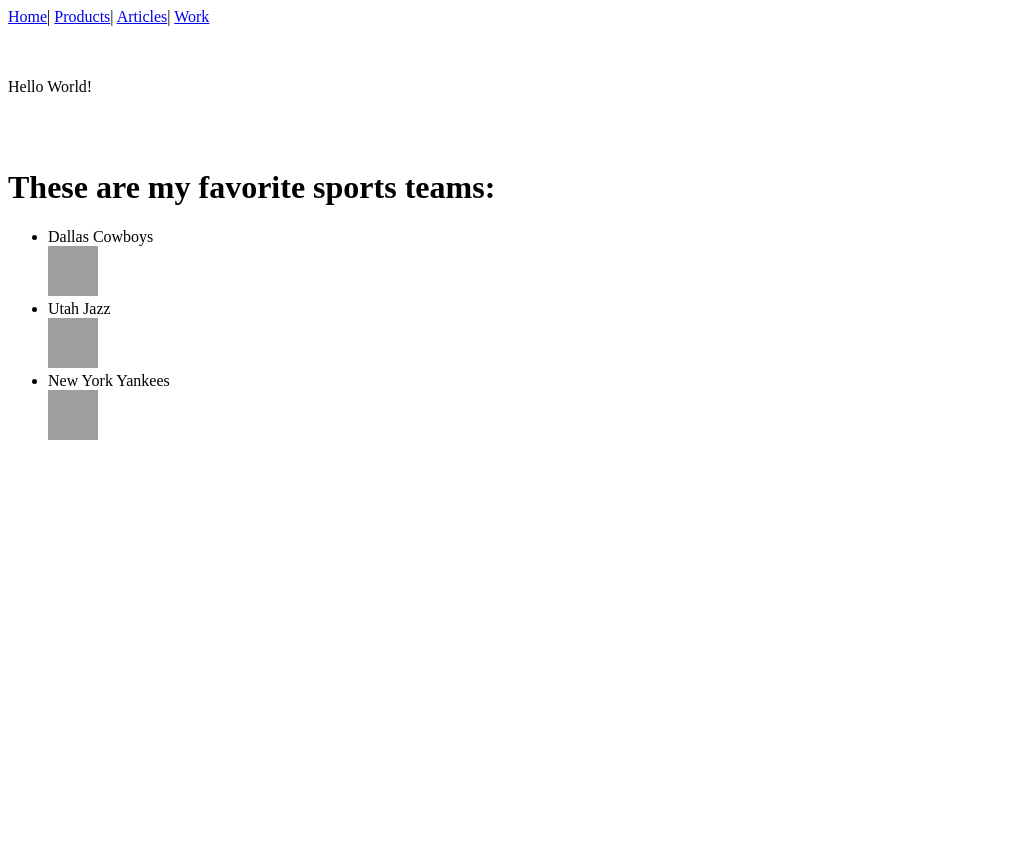
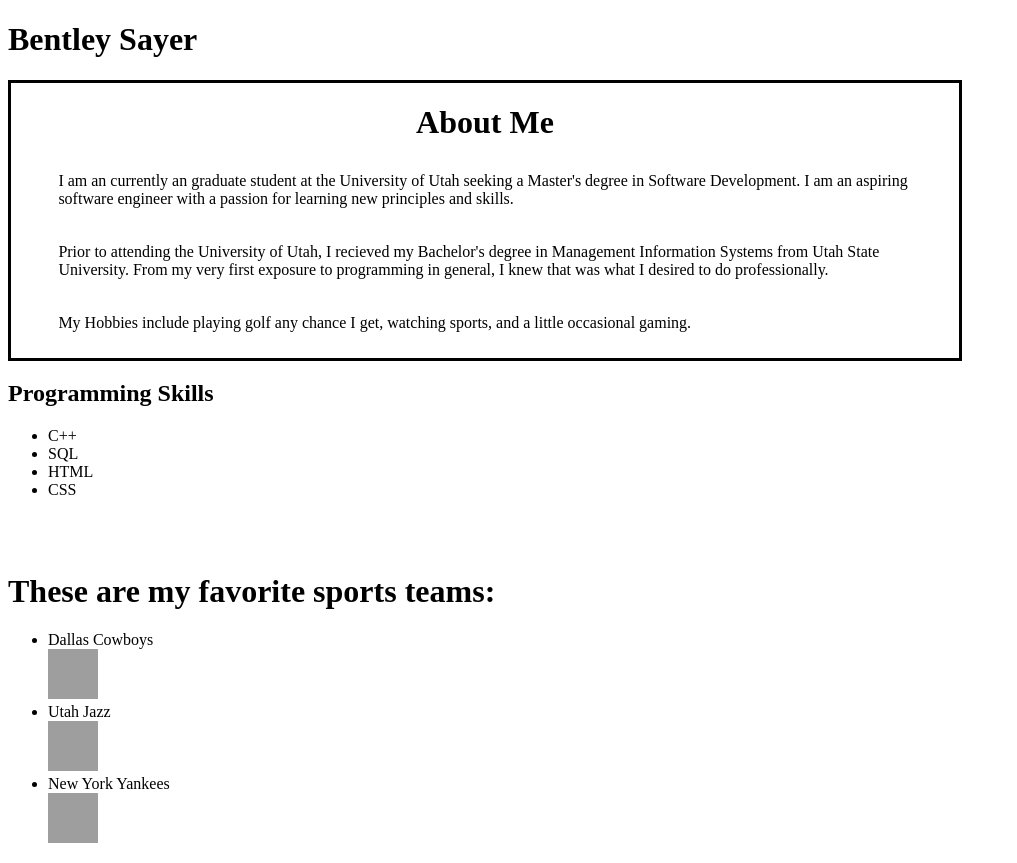
Before and after one commit to bentleysayer23/bentleysayer23.github.io, a plain HTML site: page index.html in a window 1280 px wide. Shown: the whole page, without its empty margins (0-1017 px from the left). Before the commit the page ends 800 px from the top, so only its background shows below. Drawn offline with Linux system fonts and the light colour scheme; grey boxes are pictures that could not be loaded.

Commit message:
added a few more features to github page

```diff
--- a/index.html
+++ b/index.html
@@ -4,15 +4,26 @@
 		<link rel="stylesheet" href="style.css">
 	</head>
 	<body>
-		<nav>
-			<a href ="#">Home</a>|
-			<a href = "#">Products</a>|
-			<a href = "#">Articles</a>|
-			<a href = "#">Work</a>
-		</nav>
-		<br>
-		<br>
-		<p>Hello World!</p>
+		<h1>Bentley Sayer</h1>
+		<div class = "aboutMe">
+			<h1>About Me</h1>
+			<p>I am an currently an graduate student at the University of Utah seeking a Master's degree in Software Development. I am an aspiring software engineer with a passion for learning new principles and skills.  </p>
+			<p>Prior to attending the University of Utah, I recieved my Bachelor's degree in Management Information Systems from Utah State University. From my very first exposure to programming in general, I knew that was what I desired to do professionally.</p>
+			<p>My Hobbies include playing golf any chance I get, watching sports, and a little occasional gaming.</p>
+
+	</div>
+
+	<div class ="programmingExperience">
+		<h2>Programming Skills</h2>
+		<ul>
+			<li>C++</li>
+			<li>SQL</li>
+			<li>HTML</li>
+			<li>CSS</li>
+
+		</ul>
+	</div>
+
 		<br>
 		<br>
 		<h1>These are my favorite sports teams:</h1>
--- a/style.css
+++ b/style.css
@@ -3,3 +3,25 @@
 margin: 0;
 padding: 0;
 }
+
+a {
+text-decoration: none;
+}
+
+h1{
+}
+
+p{
+padding: 1% 5% 1% 5%;
+}
+
+
+.aboutMe{
+width: 75%;
+height: 40%;
+border: solid;
+}
+
+.aboutMe h1{
+text-align: center;
+}
```
